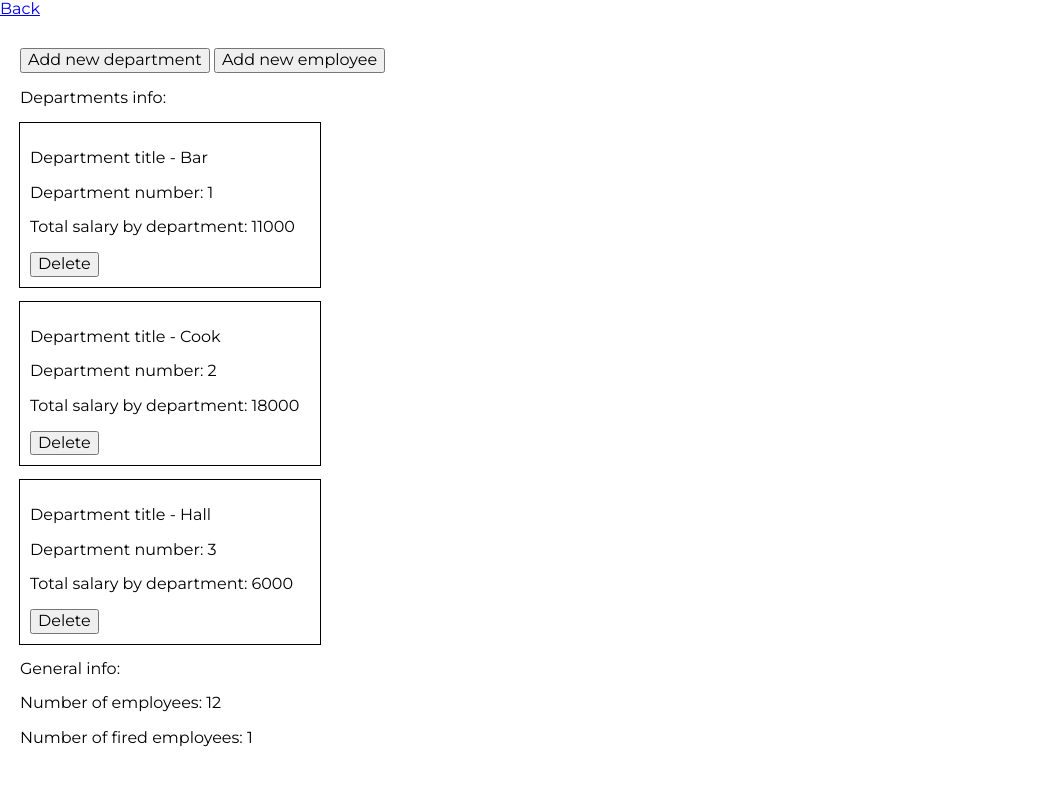
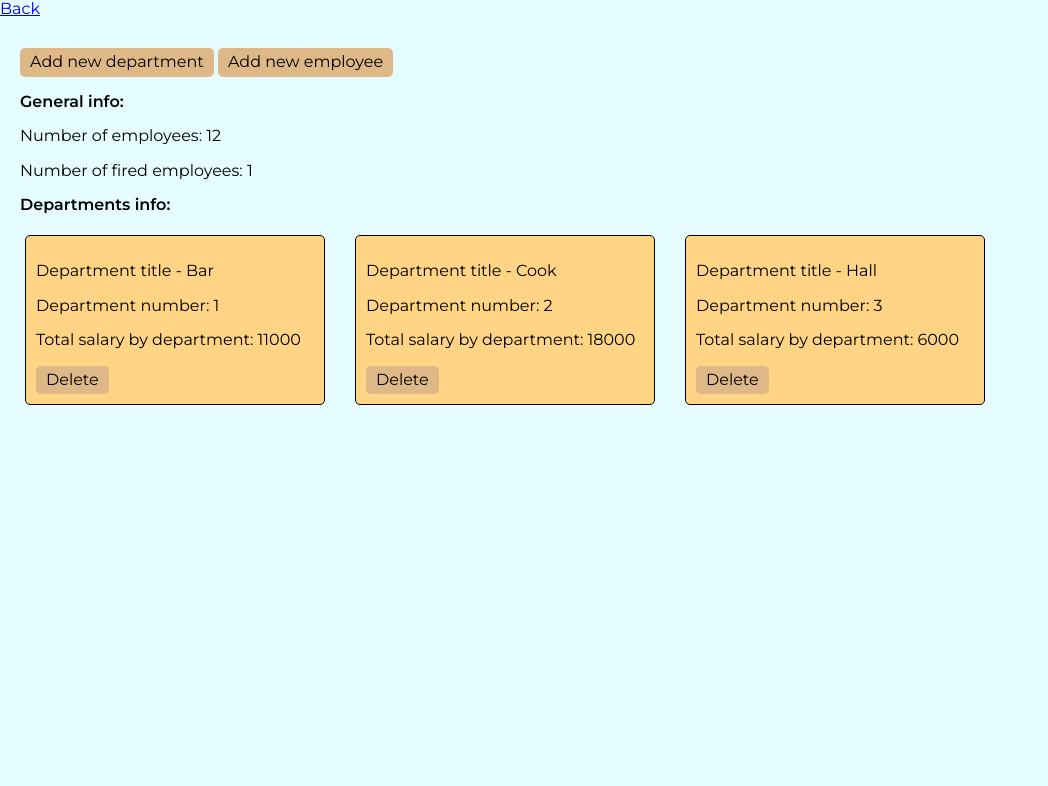
Before and after one commit to s1dexdev/internship_DOM, a plain HTML site: page pages/restaurant.html in a window 1280 px wide. Shown: the whole page, without its empty margins (0-1048 px from the left). Drawn offline with nearby package versions, Linux system fonts and the light colour scheme.

Commit message:
added styles

```diff
--- a/js/restaurant.js
+++ b/js/restaurant.js
@@ -30,9 +30,7 @@ class Restaurant {
                 <button type="button" data-action="department">Add new department</button>
                 <button type="button" data-action="employee">Add new employee</button>
             </div>
-            <p>Departments info:</p>
-            <ul class="departments"></ul>
-            <p>General info:</p>
+            <p class="text-title">General info:</p>
             <ul>
                 <li>
                     <p>Number of employees: ${this.getNumberEmployees(
@@ -45,6 +43,9 @@ class Restaurant {
                     )}</p>
                 </li>
             </ul>
+            <p class="text-title">Departments info:</p>
+            <ul class="departments"></ul>
+
 
 
         `;
@@ -64,7 +65,7 @@ class Restaurant {
             const { title, departmentId } = this.#departments[i];
             const item = document.createElement('LI');
 
-            item.classList.add('item');
+            item.classList.add('departments-item');
             item.innerHTML = `
                 <p>Department title - ${title}</p>
                 <p>Department number: ${departmentId}</p>
@@ -79,8 +80,6 @@ class Restaurant {
     }
 
     handleClick(event) {
-        event.preventDefault();
-
         const action = event.target.dataset.action;
 
         switch (action) {
--- a/styles/styles.css
+++ b/styles/styles.css
@@ -1,5 +1,6 @@
 body {
     font-family: 'Montserrat', sans-serif;
+    background-color: rgb(230, 253, 255);
 }
 
 img {
@@ -12,12 +13,52 @@ ul {
     padding: 0;
 }
 
-button {
+.app {
+    padding-left: 20px;
+}
+
+.app button {
+    padding: 5px 10px;
+
+    background-color: burlywood;
+
+    border: none;
+    border-radius: 5px;
     cursor: pointer;
 }
 
-.app {
-    padding-left: 20px;
+.app button:hover {
+    background-color: rgb(238, 208, 169);
+}
+
+.departments {
+    display: flex;
+    flex-wrap: wrap;
+
+    margin: -10px;
+}
+
+.departments-item {
+    width: 300px;
+    margin: 15px;
+    padding: 10px;
+
+    background-color: rgb(255, 212, 133);
+
+    border: 1px solid black;
+    border-radius: 5px;
+
+    transition: box-shadow 100ms ease-in, transform 100ms ease-in;
+}
+
+.departments-item:hover {
+    cursor: pointer;
+    transform: scale(1.05);
+    box-shadow: 10px 10px 8px 0px rgba(34, 60, 80, 0.2);
+}
+
+.text-title {
+    font-weight: 600;
 }
 
 .form {
@@ -33,17 +74,6 @@ button {
     margin-bottom: 20px;
 }
 
-.item {
-    width: 300px;
-
-    padding: 10px;
-    outline: 1px solid black;
-}
-
-.item:not(:last-child) {
-    margin-bottom: 15px;
-}
-
 .buttons {
     margin-top: 30px;
 }
@@ -54,12 +84,6 @@ button {
 .modal.open .modal-window {
     opacity: 1;
     z-index: 1000;
-}
-
-.modal-overlay,
-.modal-window {
-    opacity: 0;
-    z-index: -1;
 }
 
 .modal-overlay {
```
